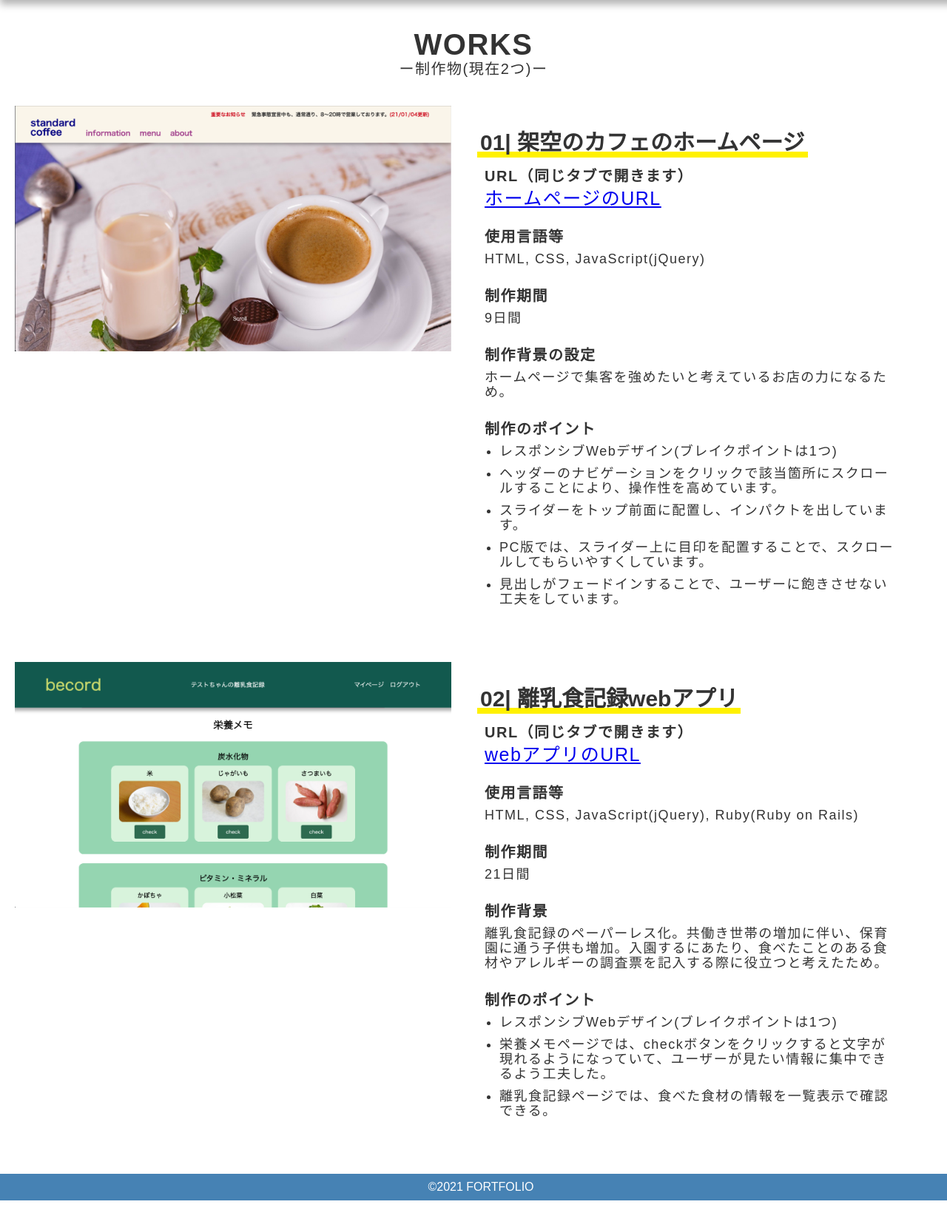
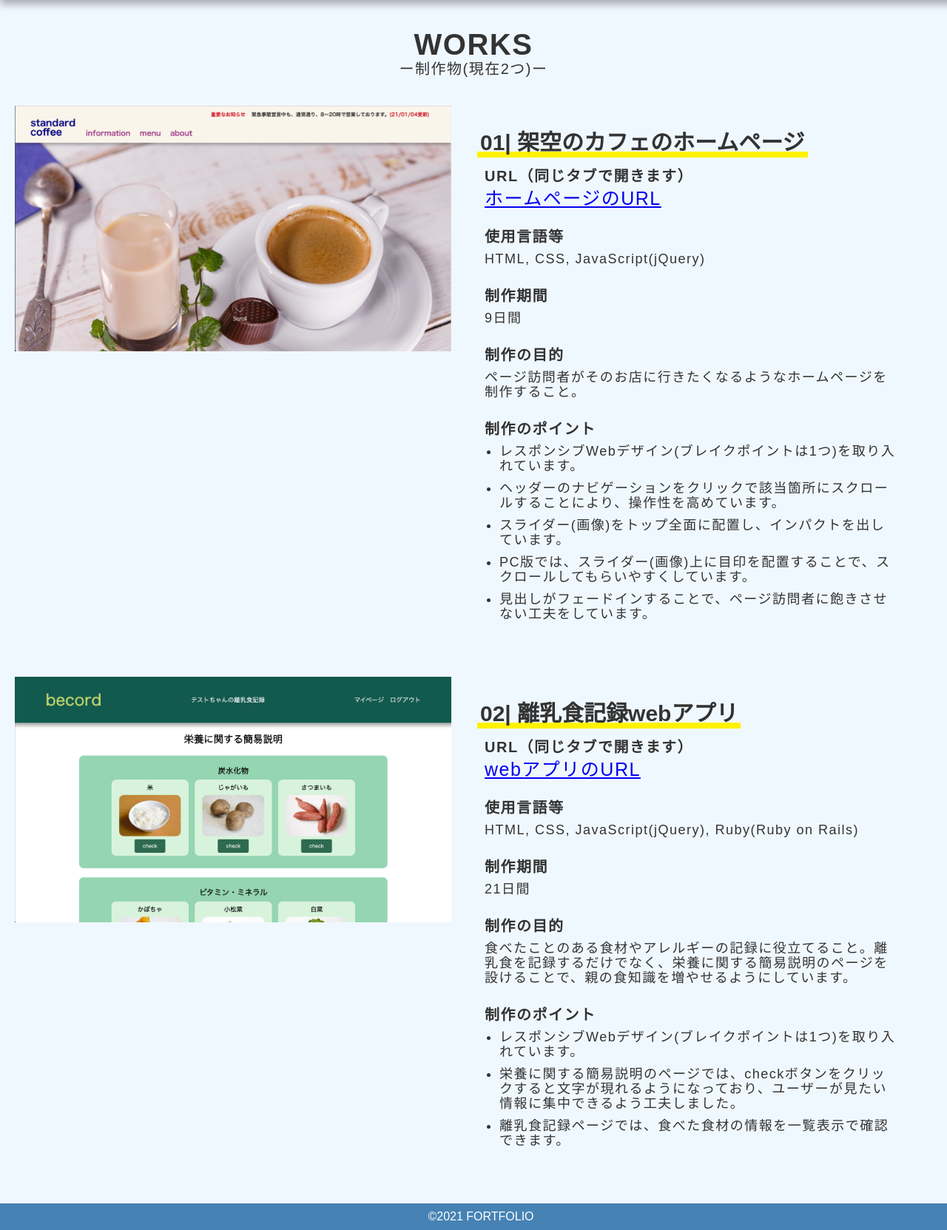
Before and after one commit to nanahamu/portfolio, a PHP site: page / in a window 1280 px wide. Shown: the part 100-1763 px from the top of the page at 74% size. Before the commit the page ends 1723 px from the top, so only its background shows below. Run offline with PHP 8.4, Linux system fonts and the light colour scheme.

Commit message:
見出し変更に伴う修正

```diff
--- a/css/style.css
+++ b/css/style.css
@@ -3,6 +3,7 @@ body{
     color: #333;
     font-family: "Hiragino Kaku Gothic ProN", Meiryo, sans-serif;
     margin: 0;
+    background-color: #f0f8ff;
 }
 /*ベース・共通部分 END*/
 /*ヘッダーSTART*/
@@ -75,7 +76,6 @@ span {
 }
 .wrapper a:hover{
     color: #cf1126;
-    font-size: 30px;
 }
 .wrapper ul{
     margin-left: 20px;
--- a/index.html
+++ b/index.html
@@ -42,17 +42,17 @@
                             <p>9日間</p>
                         </div>
                         <div class="wrapper">
-                            <h2>制作背景の設定</h3>
-                            <p>ホームページで集客を強めたいと考えているお店の力になるため。</p>
+                            <h2>制作の目的</h3>
+                            <p>ページ訪問者がそのお店に行きたくなるようなホームページを制作すること。</p>
                         </div>
                         <div class="wrapper">
                             <h2>制作のポイント</h3>
                             <ul>
-                                <li>レスポンシブWebデザイン(ブレイクポイントは1つ)</li>
+                                <li>レスポンシブWebデザイン(ブレイクポイントは1つ)を取り入れています。</li>
                                 <li>ヘッダーのナビゲーションをクリックで該当箇所にスクロールすることにより、操作性を高めています。</li>
-                                <li>スライダーをトップ前面に配置し、インパクトを出しています。</li>
-                                <li>PC版では、スライダー上に目印を配置することで、スクロールしてもらいやすくしています。</li>
-                                <li>見出しがフェードインすることで、ユーザーに飽きさせない工夫をしています。</li>
+                                <li>スライダー(画像)をトップ全面に配置し、インパクトを出しています。</li>
+                                <li>PC版では、スライダー(画像)上に目印を配置することで、スクロールしてもらいやすくしています。</li>
+                                <li>見出しがフェードインすることで、ページ訪問者に飽きさせない工夫をしています。</li>
                             </ul>
                         </div>
                     </div>
@@ -76,15 +76,15 @@
                             <p>21日間</p>
                         </div>
                         <div class="wrapper">
-                            <h2>制作背景</h3>
-                            <p>離乳食記録のペーパーレス化。共働き世帯の増加に伴い、保育園に通う子供も増加。入園するにあたり、食べたことのある食材やアレルギーの調査票を記入する際に役立つと考えたため。</p>
+                            <h2>制作の目的</h3>
+                            <p>食べたことのある食材やアレルギーの記録に役立てること。離乳食を記録するだけでなく、栄養に関する簡易説明のページを設けることで、親の食知識を増やせるようにしています。</p>
                         </div>
                         <div class="wrapper">
                             <h2>制作のポイント</h3>
                             <ul>
-                                <li>レスポンシブWebデザイン(ブレイクポイントは1つ)</li>
-                                <li>栄養メモページでは、checkボタンをクリックすると文字が現れるようになっていて、ユーザーが見たい情報に集中できるよう工夫した。
-                                <li>離乳食記録ページでは、食べた食材の情報を一覧表示で確認できる。</li>
+                                <li>レスポンシブWebデザイン(ブレイクポイントは1つ)を取り入れています。</li>
+                                <li>栄養に関する簡易説明のページでは、checkボタンをクリックすると文字が現れるようになっており、ユーザーが見たい情報に集中できるよう工夫しました。
+                                <li>離乳食記録ページでは、食べた食材の情報を一覧表示で確認できます。</li>
                             </ul>
                         </div>
                     </div>
```
Also changed, not shown: images/becord.image.png.
